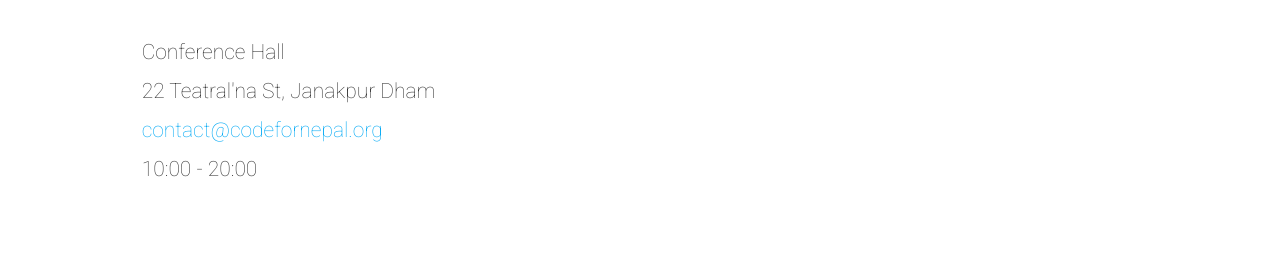
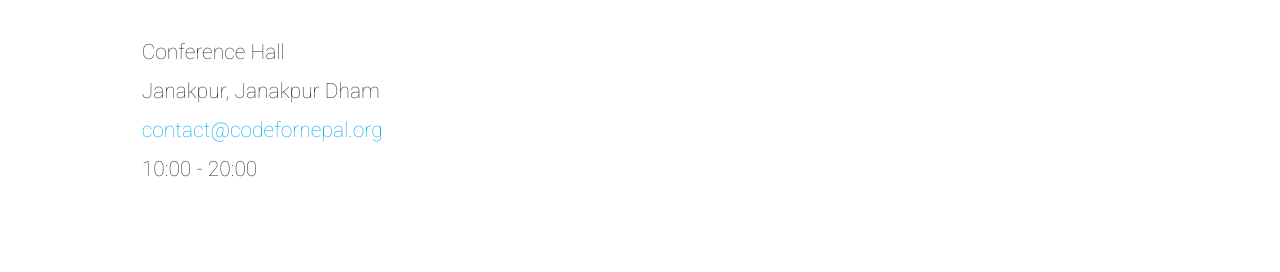
Before and after one commit to ravinepal/visitjanakpur, a Jekyll site: the page built from index.html, in a window 1280 px wide and 900 px high, scrolled down 2882 px. Shown: the part 181-453 px from the top of the window. Built offline with Jekyll 4.4.1, drawn with Linux system fonts in a browser that asks for light colours; nearby versions of some CDN libraries; comment, search, counter and statistics services are not loaded.

Commit message:
Update _config.yml

```diff
--- a/_config.yml
+++ b/_config.yml
@@ -89,11 +89,11 @@
 # Location Block
 locationBlockTitle: "Location"
 eventLocationName: "Conference Hall"
-eventLocationLink: "http://cabinet.kinopalace.lviv.ua/showtimes/"
-eventStreetAddress: "22 Teatral'na St"
+eventLocationLink: "https://www.google.co.in/maps/place/Janakpur,+Nepal/@26.7323037,85.9176205,15z/data=!4m5!3m4!1s0x39ec4005fb138bb9:0x533a64cf0e13c2d1!8m2!3d26.7271466!4d85.9406745?hl=en"
+eventStreetAddress: "Janakpur"
 eventAddressLocality: "Janakpur Dham"
-eventAddressLocalityRegion: "Lvivska"
-eventPostalCode: "45801"
+eventAddressLocalityRegion: "Janakpur"
+eventPostalCode: "45600"
 eventAddressCountry: "Nepal"
 eventStartTime: "2014-10-25T10:00"
 eventDoorTime: "09:00"
```
